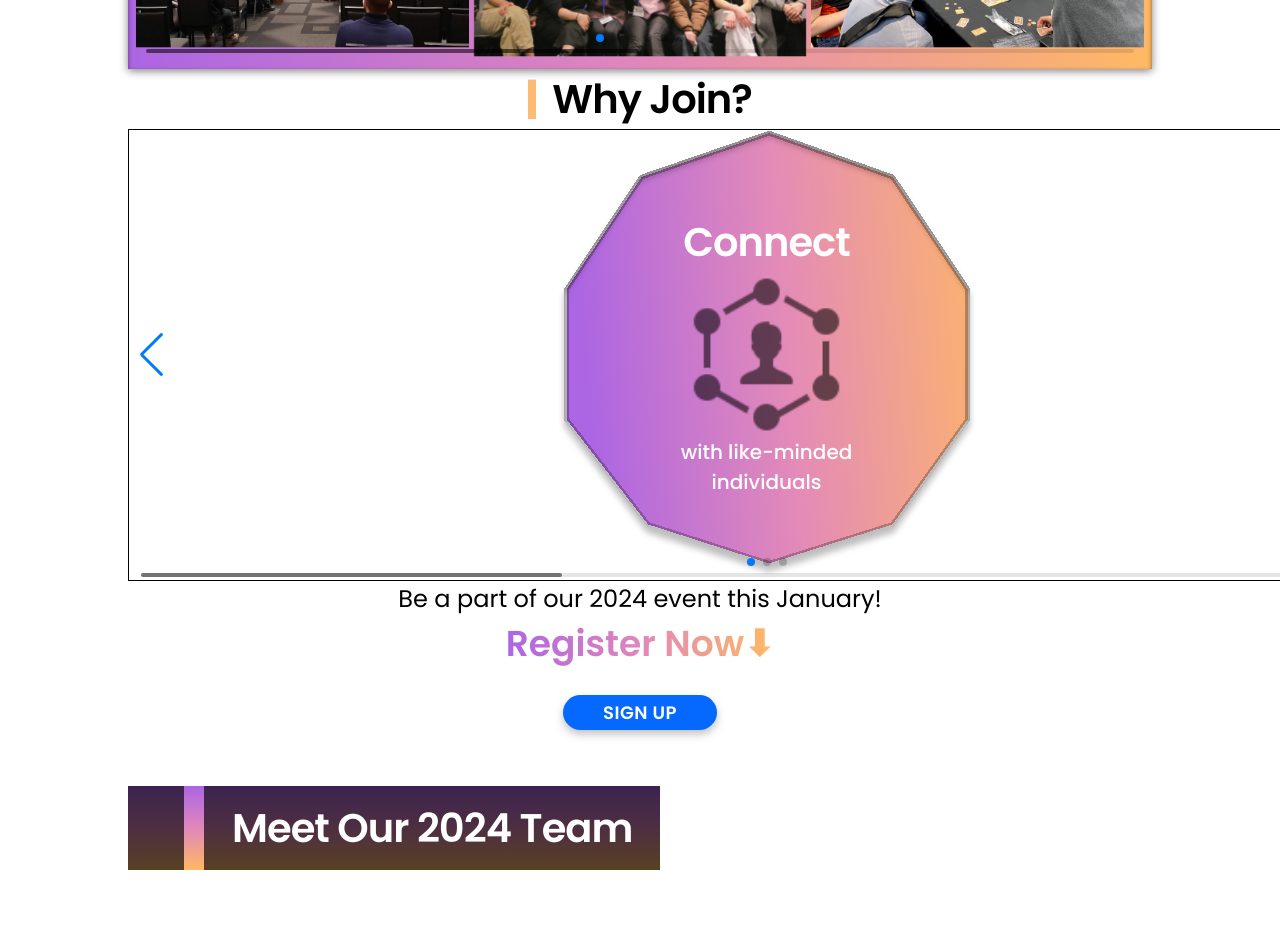
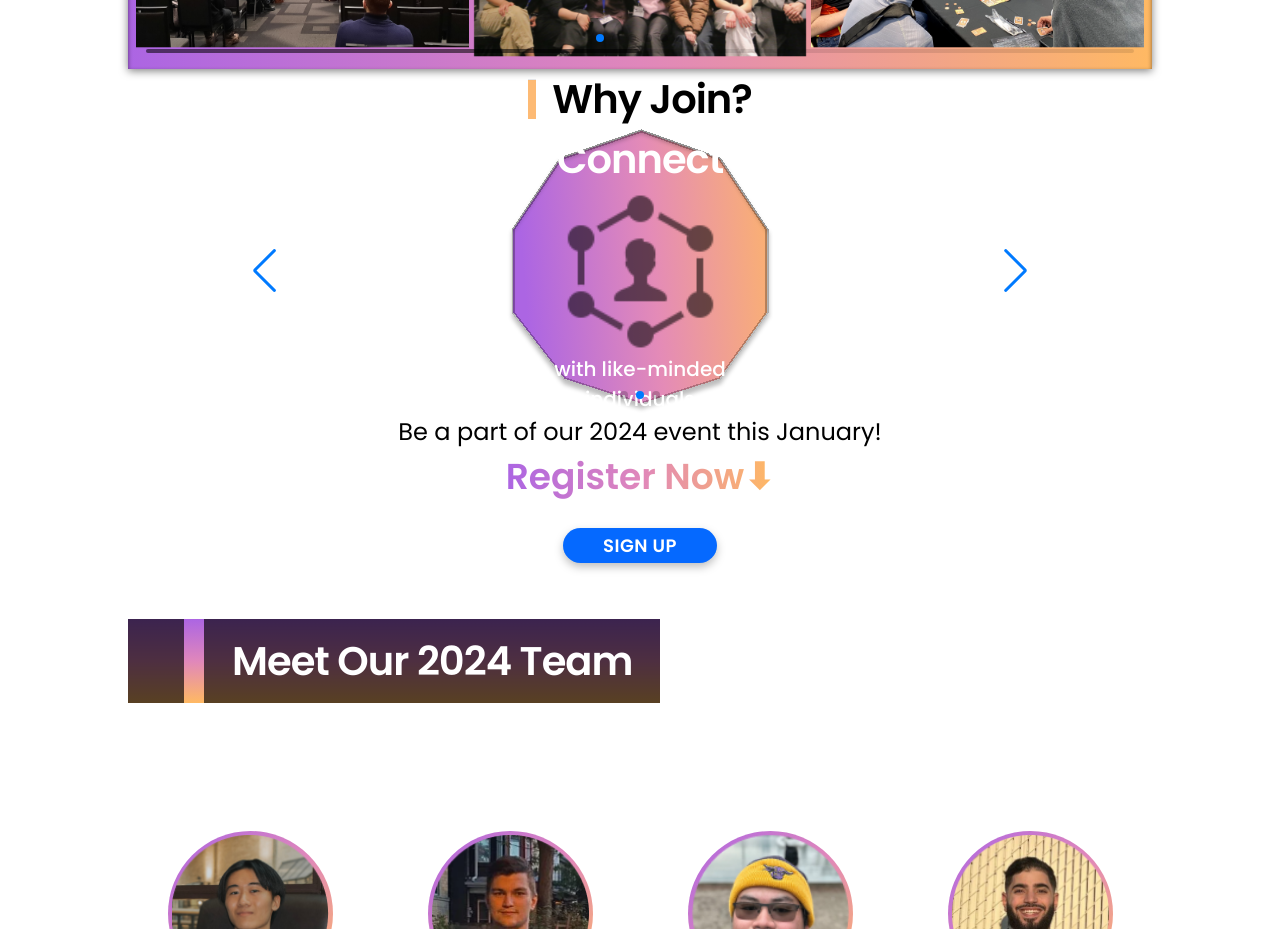
Before and after one commit to cusec/2024, a Next.js app: page /about in a window 1280 px wide. Shown: the part 1400-2329 px from the top of the page. Built offline with nearby package versions, Linux system fonts and the light colour scheme.

Commit message:
chore: Try different ways of rendering the decagons in the swiper container

```diff
--- a/src/app/about/WhyJoin.tsx
+++ b/src/app/about/WhyJoin.tsx
@@ -1,14 +1,7 @@
 import Image from "next/image";
 import Link from "next/link";
 import { Swiper, SwiperSlide } from "swiper/react";
-import {
-  Navigation,
-  Pagination,
-  Scrollbar,
-  A11y,
-  EffectFlip,
-  Keyboard,
-} from "swiper/modules";
+import { Navigation, Pagination, A11y, Keyboard, EffectCoverflow} from "swiper/modules";
 
 // import "swiper/css";
 import "swiper/css/bundle";
@@ -27,38 +20,30 @@ export default function WhyJoin() {
 
       {/* Image Carousel */}
       <Swiper
-        modules={[
-          Navigation,
-          Pagination,
-          Scrollbar,
-          A11y,
-          EffectFlip,
-          Keyboard,
-        ]}
-        spaceBetween={5}
+        modules={[Navigation, Pagination, A11y, Keyboard, EffectCoverflow]}
+        // spaceBetween={5}
+        initialSlide={1}
         speed={1000}
         slidesPerView={"auto"}
+        // slidesPerView={1}
         grabCursor={true}
         loop={true}
+        centeredSlides={true}
         navigation={true}
         mousewheel={true}
         keyboard={true}
         pagination={{ clickable: true }}
-        scrollbar={{ draggable: true }}
-        onSwiper={(swiper) => console.log(swiper)}
-        onSlideChange={() => console.log("slide change")}
-        breakpoints={{}}
+        coverflowEffect={{
+          rotate: 0,
+          stretch: 0,
+          depth: 100,
+          modifier: 1,
+          // slideShadows: true,
+        }}
+
+        className="w-50 h-50"
       >
         <SwiperSlide>
-          <div className="flex justify-center border border-black">
-          <WhyJoinDecagon
-            BackgroundImage={connect_decagon}
-            IconImage={connect_icon}
-            TitleText="Connect"
-            SubtitleText="with like-minded individuals"
-            />
-            </div>
-        </SwiperSlide><SwiperSlide>
           <div className="flex justify-center">
             <WhyJoinDecagon
               BackgroundImage={connect_decagon}
@@ -67,7 +52,18 @@ export default function WhyJoin() {
               SubtitleText="with like-minded individuals"
             />
           </div>
-        </SwiperSlide><SwiperSlide>
+        </SwiperSlide>
+        <SwiperSlide>
+          <div className="flex justify-center">
+            <WhyJoinDecagon
+              BackgroundImage={connect_decagon}
+              IconImage={connect_icon}
+              TitleText="Connect"
+              SubtitleText="with like-minded individuals"
+            />
+          </div>
+        </SwiperSlide>
+        <SwiperSlide>
           <div className="flex justify-center">
             <WhyJoinDecagon
               BackgroundImage={connect_decagon}
--- a/src/app/about/WhyJoinDecagon.tsx
+++ b/src/app/about/WhyJoinDecagon.tsx
@@ -15,15 +15,23 @@ export default function WhyJoinDecagon({
 }: Props) {
   return (
     <div
-      style={{
-        backgroundImage: `url(${BackgroundImage.src})`,
-        backgroundSize: "contain",
-        backgroundPosition: "center",
-        backgroundRepeat: "no-repeat",
-      }}
-      className="flex flex-col items-center justify-center w-[250px] h-[270px] md:w-[420px] md:h-[450px]"
+      // style={{
+      //   backgroundImage: `url(${BackgroundImage.src})`,
+      //   backgroundSize: "cover",
+      //   backgroundPosition: "center",
+      //   backgroundRepeat: "no-repeat",
+      // }}
+
+      // This approach breaks responsiveness of the Swiper component, but the background image fills the entire slide.
+      // className="relative flex flex-col justify-center items-center w-[250px] h-[270px] md:w-[420px] md:h-[450px]"
+
+      // This approach doesn't break responsiveness of the Swiper component, but the background image doesn't fill the entire slide.
+      className="relative flex flex-col justify-center items-center"
     >
-      <p className="text-[24px] md:text-[40px] text-white font-semibold tracking-tight text-center">
+      {/* Doing the following covers up the content */}
+      {/* <Image src={BackgroundImage.src} alt="Background" fill={true} /> */}
+
+      {/* <p className="text-[24px] md:text-[40px] text-white font-semibold tracking-tight text-center">
         {TitleText}
       </p>
       <Image
@@ -32,10 +40,37 @@ export default function WhyJoinDecagon({
         width={50}
         height={50}
         className="w-[100px] h-[100px] md:w-[165px] md:h-[165px]"
-      />{" "}
+      />
       <p className="text-[16px] md:text-[20px] text-white font-medium text-center max-w-[159px] md:max-w-[266px]">
         {SubtitleText}
-      </p>
+      </p> */}
+
+
+      {/* Background Image */}
+      <div className="absolute inset-0 z-0">
+        <Image
+          src={BackgroundImage.src}
+          alt="Background"
+          fill={true}
+        />
+      </div>
+
+      {/* Content */}
+      <div className="relative z-10 flex flex-col justify-center items-center">
+        <p className="text-[24px] md:text-[40px] text-white font-semibold tracking-tight text-center">
+          {TitleText}
+        </p>
+        <Image
+          src={IconImage.src}
+          alt="Icon"
+          width={50}
+          height={50}
+          className="w-[100px] h-[100px] md:w-[165px] md:h-[165px]"
+        />
+        <p className="text-[16px] md:text-[20px] text-white font-medium text-center max-w-[159px] md:max-w-[266px]">
+          {SubtitleText}
+        </p>
+      </div>
     </div>
   );
 }
```
Also changed, not shown: 1 other file (tests, documents, lock files or other folders). Lines whose indentation alone changed are shown as unchanged.
